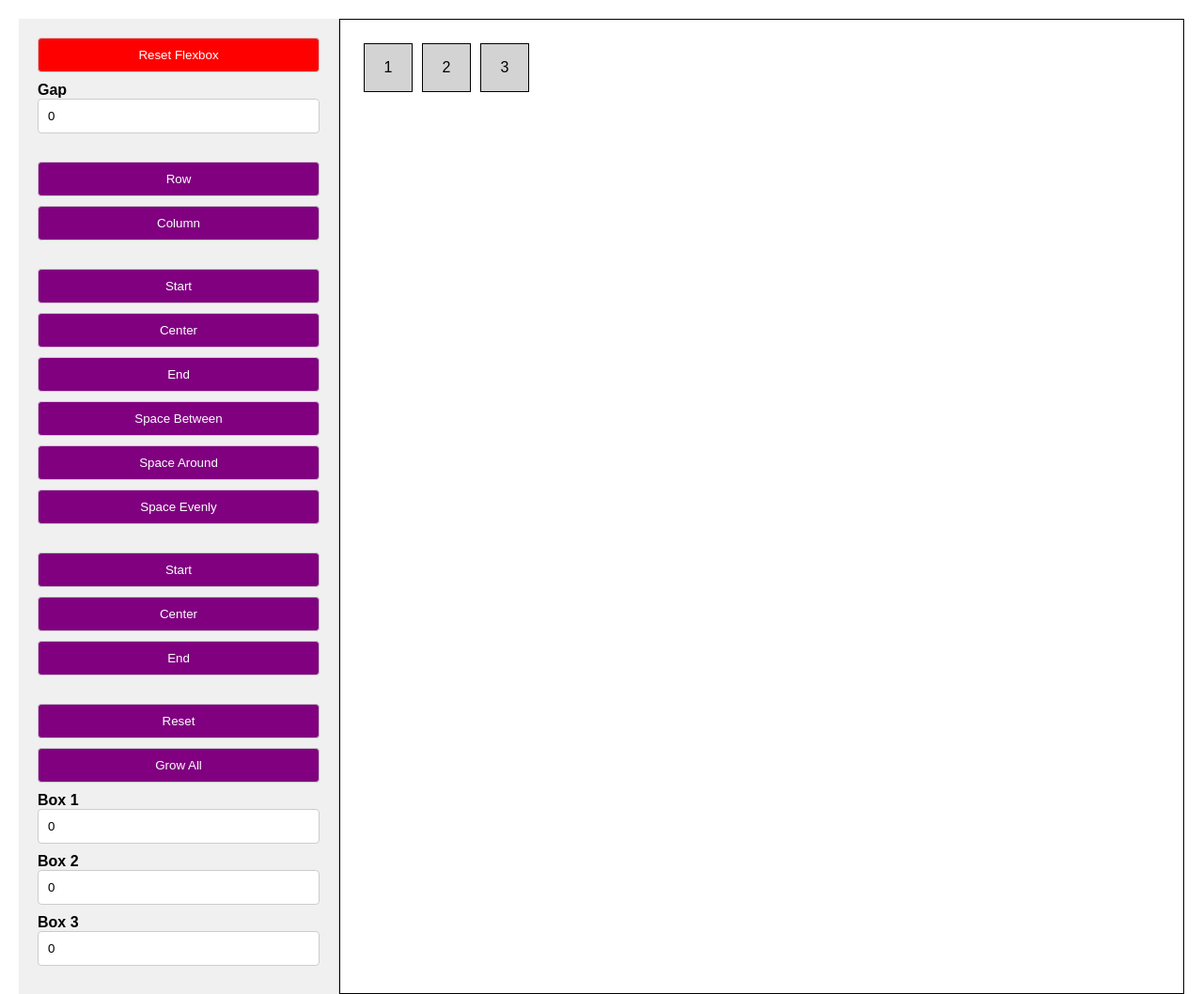
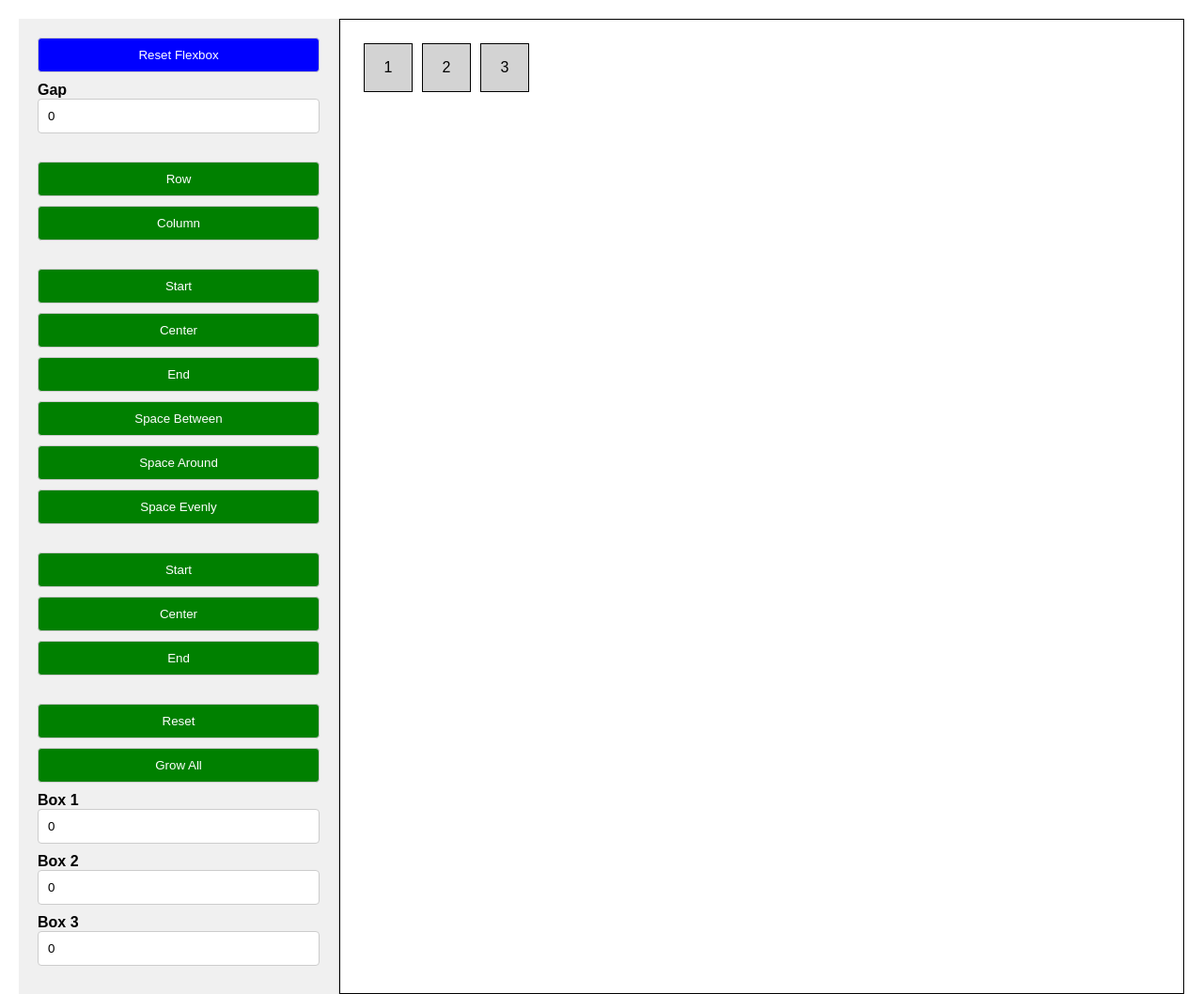
Before and after one commit to jeffersontannn/TAN_TSA8, a plain HTML site: page index.html in a window 1280 px wide. Shown: the whole page at 94% size. Drawn offline with Linux system fonts and the light colour scheme.

Commit message:
Update styles.css

```diff
--- a/styles.css
+++ b/styles.css
@@ -29,7 +29,7 @@ body {
 }
 
 .control-button {
-    background-color: purple;
+    background-color: green;
     color: white;
     cursor: pointer;
 }
@@ -39,7 +39,7 @@ body {
 }
 
 button#reset {
-    background-color: red;
+    background-color: blue;
 }
 
 label {
@@ -77,7 +77,7 @@ label {
     display: flex;
     margin: 20px;
     max-width: 260px;
-    background: orange;
+    background: green;
     padding: 30px;
 }
 
```
